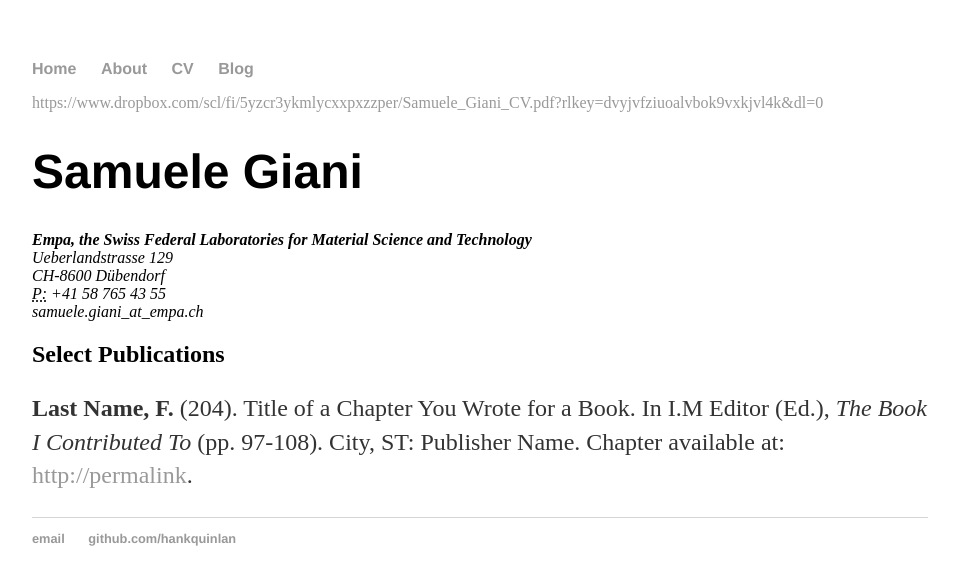
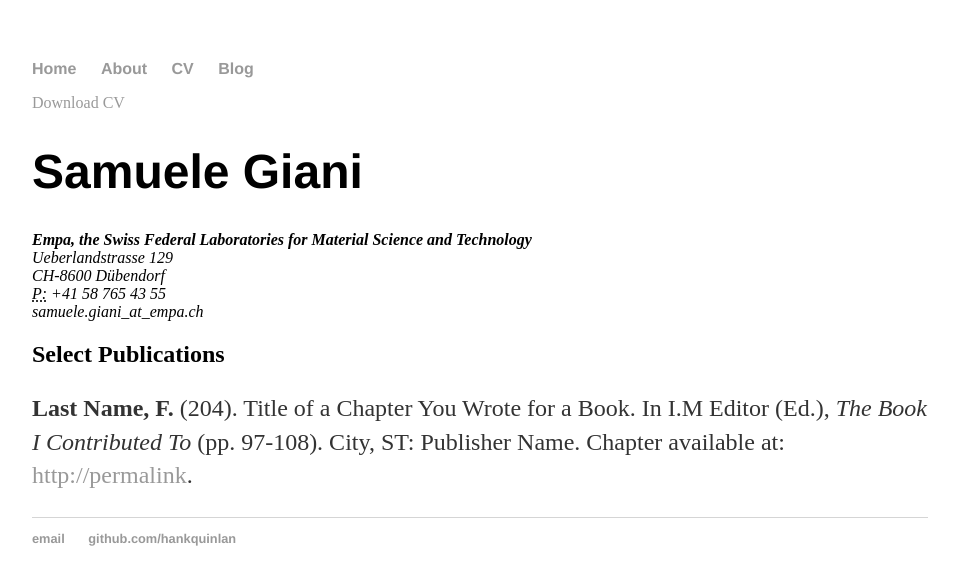
Before and after one commit to sgiani95/sgiani95.github.io, a Jekyll site: the page built from cv/index.html, in a window 1280 px wide. Shown: the top 585 px of the page, without its empty margins (160-1119 px from the left). Built offline with Jekyll 4.4.1, drawn with Linux system fonts in a browser that asks for light colours.

Commit message:
Update index.html

```diff
--- a/cv/index.html
+++ b/cv/index.html
@@ -4,7 +4,7 @@ title: CV of Your Name
 ---
 
 	<div class="cv">
-		<a href="#" class="download" title="Download CV as PDF">https://www.dropbox.com/scl/fi/5yzcr3ykmlycxxpxzzper/Samuele_Giani_CV.pdf?rlkey=dvyjvfziuoalvbok9vxkjvl4k&dl=0</a>
+		<a href="https://www.dropbox.com/scl/fi/5yzcr3ykmlycxxpxzzper/Samuele_Giani_CV.pdf?rlkey=dvyjvfziuoalvbok9vxkjvl4k&dl=0" class="download" title="Download CV as PDF">Download CV</a>
 					<h1>Samuele Giani</h1>
 					<address>
 					<strong>Empa, the Swiss Federal Laboratories for Material Science and Technology</strong><br>
```
